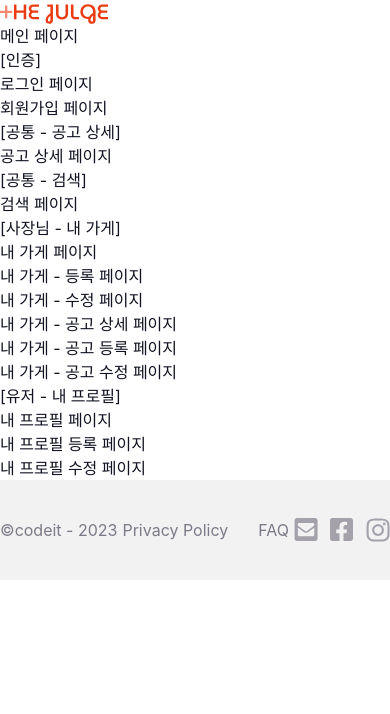
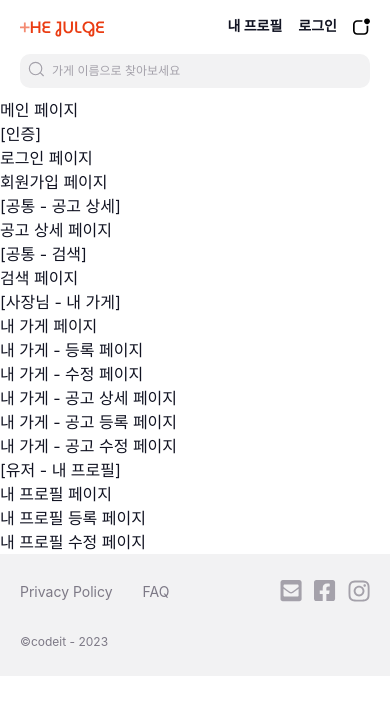
Before and after one commit to codeit-sprint12-part3/the-julge, a Next.js app: page / in a window 390 px wide. Shown: the top 714 px of the page. Built offline with nearby package versions, Linux system fonts and the light colour scheme; a web font is replaced by a local one.

Commit message:
Feat: footer

```diff
--- a/src/components/icon/Icon.tsx
+++ b/src/components/icon/Icon.tsx
@@ -15,7 +15,7 @@ export function Icon({ name, size = 24, color, ...props }: IconProps) {
   }
 
   const targetColor = color ? colorMap[color as keyof typeof colorMap] || color : "currentColor";
-  console.log(targetColor);
+
   return (
     <svg
       width={size}
--- a/src/components/layout/Footer.module.css
+++ b/src/components/layout/Footer.module.css
@@ -6,9 +6,10 @@
   display: flex;
   align-items: center;
   justify-content: space-between;
-  max-width: 96.4rem;
+  max-width: 100.4rem;
   height: 10rem;
   margin: 0 auto;
+  padding: 0 2rem;
 }
 
 .footer-wrapper,
@@ -30,3 +31,50 @@
 .footer-sns > li > a {
   display: flex;
 }
+
+@media (max-width: 768px) {
+  .footer-wrapper {
+    display: grid;
+    grid-template-columns: 1fr auto;
+    grid-template-rows: auto auto;
+    gap: 3rem;
+    align-items: center;
+    text-align: center;
+    height: auto;
+    padding: 2.5rem 2rem;
+  }
+
+  .footer-title {
+    text-align: left;
+    font-size: var(--font-size-xs);
+  }
+
+  .footer-nav {
+    grid-column: 1 / 2;
+    grid-row: 1 / 2;
+  }
+
+  .footer-sns {
+    grid-column: 2 / 3;
+    grid-row: 1 / 2;
+  }
+
+  .footer-wrapper p {
+    grid-column: span 2;
+    grid-row: 2 / 3;
+  }
+}
+
+@media (max-width: 480px) {
+  .footer-wrapper a {
+    font-size: var(--font-size-xs);
+  }
+
+  .footer-title {
+    font-size: var(--font-size-xxs);
+  }
+
+  .footer-sns svg {
+    width: 2.2rem;
+  }
+}
--- a/src/components/layout/Footer.tsx
+++ b/src/components/layout/Footer.tsx
@@ -6,7 +6,7 @@ const Footer = () => {
   return (
     <footer className={style["footer-container"]}>
       <div className={style["footer-wrapper"]}>
-        <p>©codeit - 2023</p>
+        <p className={style["footer-title"]}>©codeit - 2023</p>
         <ul className={style["footer-nav"]}>
           <li>
             <Link href={"/"}>Privacy Policy</Link>
--- a/src/components/layout/Header.module.css
+++ b/src/components/layout/Header.module.css
@@ -0,0 +1,111 @@
+.header-wrapper {
+  display: flex;
+  align-items: center;
+  gap: 4rem;
+  max-width: 106.4rem;
+  height: 7rem;
+  margin: 0 auto;
+  padding: 0 2rem;
+}
+
+.header-search {
+  position: relative;
+  flex: 1;
+}
+
+.header-search-icon {
+  position: absolute;
+  top: 50%;
+  left: 1.2rem;
+  transform: translateY(-50%);
+}
+
+.header-search > input {
+  width: 100%;
+  max-width: 45rem;
+  padding: 1rem 4rem;
+  font-size: var(--font-size-xs);
+  border-radius: var(--border-radius-lg);
+  background-color: var(--gray-200);
+}
+
+.header-search > input::placeholder {
+  color: var(--gray-500);
+}
+
+.header-search > input::after {
+  content: "";
+  display: block;
+  width: 20px;
+}
+
+.header-nav {
+  display: flex;
+  justify-content: flex-end;
+  gap: 4rem;
+}
+
+.header-nav > li > a {
+  display: flex;
+  font-weight: var(--font-weight-bold);
+}
+
+@media (max-width: 768px) {
+  .header-wrapper {
+    display: grid;
+    grid-template-columns: 1fr auto;
+    grid-template-rows: auto auto;
+    gap: 1.5rem;
+    align-items: center;
+    height: auto;
+    padding: 1.5rem 2rem 1rem;
+  }
+
+  .header-logo {
+    grid-column: 1 / 2;
+    grid-row: 1 / 2;
+  }
+
+  .header-nav {
+    grid-column: 2 / 3;
+    grid-row: 1 / 2;
+    display: flex;
+    gap: 1.6rem;
+  }
+
+  .header-search {
+    grid-column: 1 / 3;
+    grid-row: 2 / 3;
+    width: 100%;
+  }
+
+  .header-search > input {
+    width: 100%;
+    max-width: 100%;
+  }
+}
+
+@media (max-width: 480px) {
+  .header-logo-img {
+    width: 8.4rem;
+  }
+
+  .header-search-icon {
+    width: 1.6rem;
+    left: 0.8rem;
+    margin-top: -0.2rem;
+  }
+
+  .header-search > input {
+    padding: 0.8rem 3.2rem;
+    font-size: var(--font-size-xxs);
+  }
+
+  .header-nav > li > a {
+    font-size: var(--font-size-xs);
+  }
+
+  .header-alter-icon {
+    width: 1.7rem;
+  }
+}
--- a/src/components/layout/Header.tsx
+++ b/src/components/layout/Header.tsx
@@ -1,13 +1,50 @@
 import Link from "next/link";
 import Image from "next/image";
 import style from "@/components/layout/Header.module.css";
+import { Icon } from "../icon/Icon";
 
 const Header = () => {
   return (
-    <header>
-      <Link href={"/"}>
-        <Image src="/logo.svg" alt="더줄게 로고" width={108} height={20} />
-      </Link>
+    <header className={style["header-container"]}>
+      <div className={style["header-wrapper"]}>
+        <Link href={"/"} className={style["header-logo"]}>
+          <Image
+            src="/logo.svg"
+            alt="더줄게 로고"
+            width={108}
+            height={20}
+            className={style["header-logo-img"]}
+          />
+        </Link>
+        <div className={style["header-search"]}>
+          <Icon
+            name="search"
+            size={19}
+            color={"gray-500"}
+            className={style["header-search-icon"]}
+          />
+          <input type="text" placeholder="가게 이름으로 찾아보세요" />
+        </div>
+        <ul className={style["header-nav"]}>
+          <li>
+            <Link href={"/user"}>내 프로필</Link>
+          </li>
+          {/* <li>
+            <Link href={"/my-shop"}>내 가게</Link>
+          </li> */}
+          <li>
+            <Link href={"/auth/login"}>로그인</Link>
+          </li>
+          {/* <li>
+            <Link href={"/auth/logout"}>로그아웃</Link>
+          </li> */}
+          <li>
+            <Link href={"/auth/logout"}>
+              <Icon name="alter" color={"black"} className={style["header-alter-icon"]} />
+            </Link>
+          </li>
+        </ul>
+      </div>
     </header>
   );
 };
```
